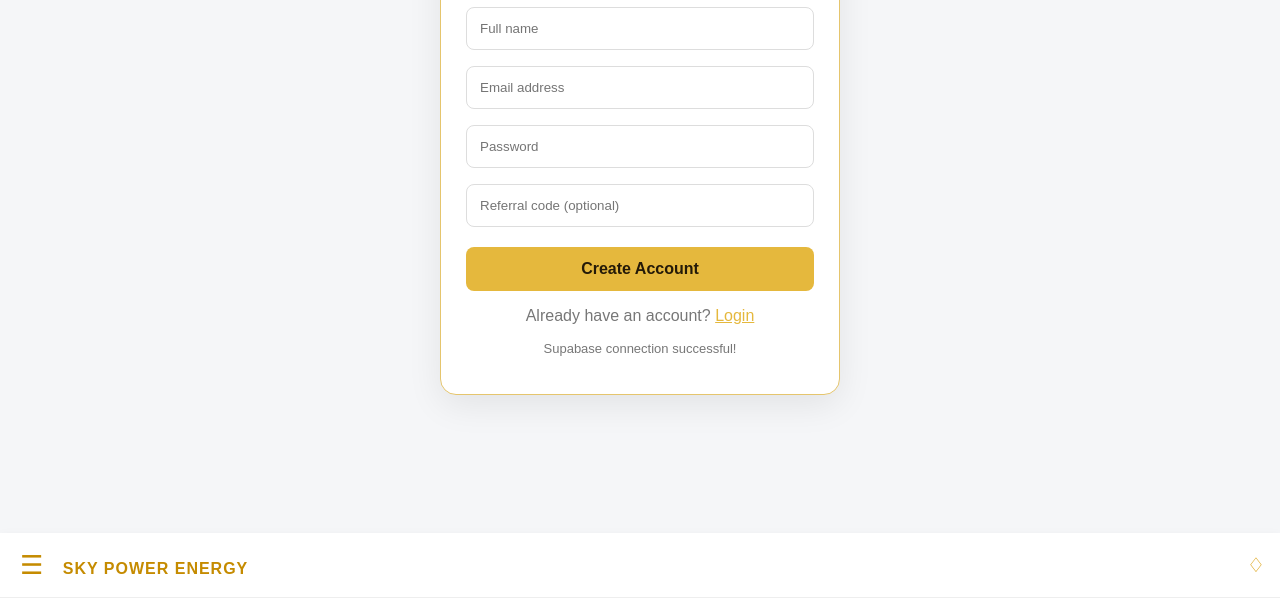
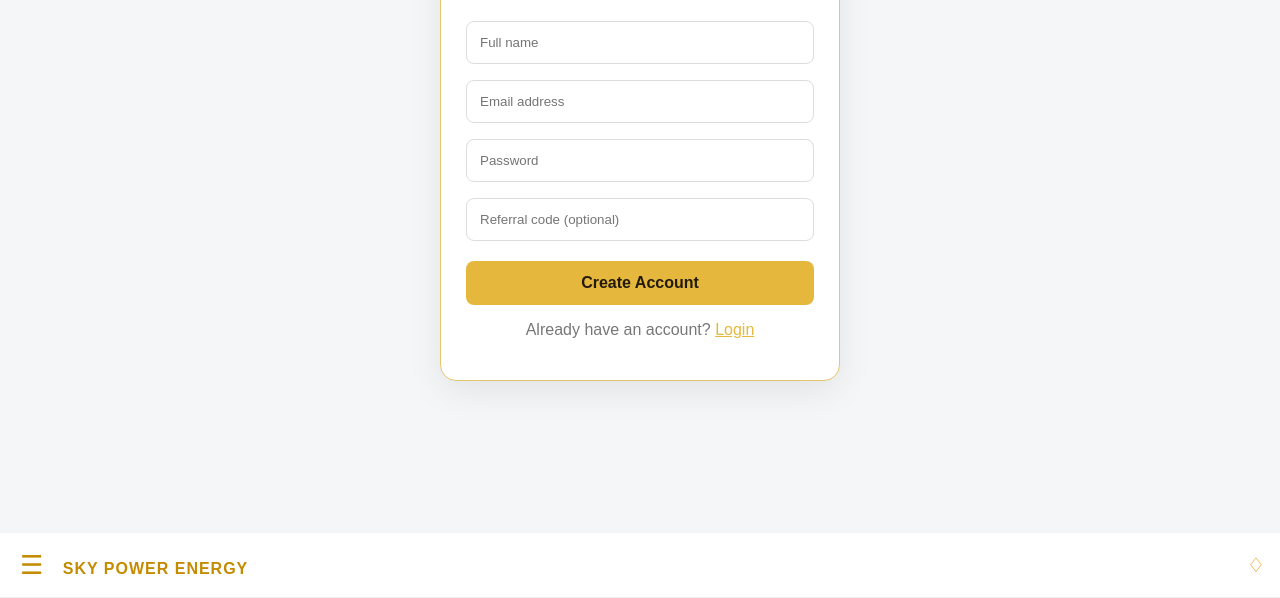
Before and after one commit to ml7193822-hash/sky-power-energy, a plain HTML site: page index.html in a window 1280 px wide. Shown: the part 267-865 px from the top of the page. Drawn offline with nearby package versions, Linux system fonts and the light colour scheme.

Commit message:
Update index.html

```diff
--- a/index.html
+++ b/index.html
@@ -1428,7 +1428,7 @@ async function testSupabaseConnection() {
       return;
     }
 
-    message.textContent = "Supabase connection successful!";
+    message.textContent = "";
     console.log("Supabase connected:", data);
   } catch (error) {
     message.textContent = "Connection failed: " + error.message;
```
